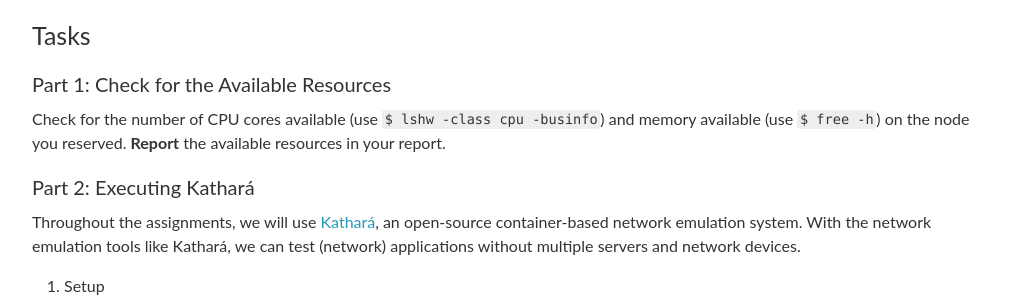
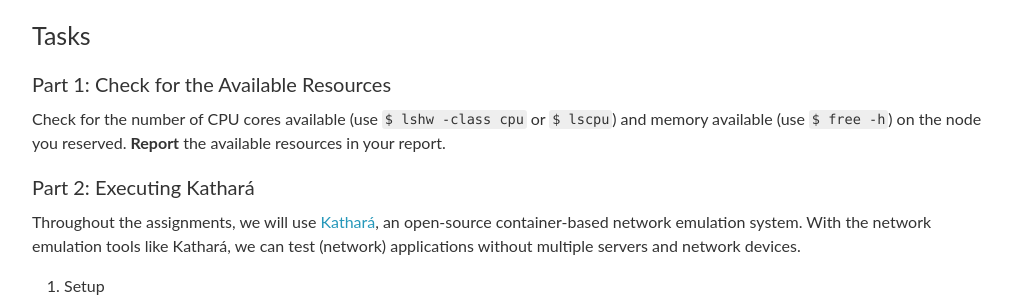
Before and after one commit to utcs356/sp25, a Jekyll site: the page built from _pages/0_cloulab_kathara.md, in a window 1280 px wide and 900 px high, scrolled down 6860 px. Shown: the part 151-451 px from the top of the window, without its empty margins (126-1152 px from the left). Built offline with Jekyll 4.4.1, drawn with Linux system fonts in a browser that asks for light colours; nearby versions of some CDN libraries; comment, search, counter and statistics services are not loaded.

Commit message:
Updates on A0

```diff
--- a/_pages/0_cloulab_kathara.md
+++ b/_pages/0_cloulab_kathara.md
@@ -85,7 +85,7 @@ Click the `List View` on that page, which opens a table where you can obtain the
 
 ### Tasks
 #### Part 1: Check for the Available Resources
-Check for the number of CPU cores available (use `$ lshw -class cpu -businfo`) and memory available (use `$ free -h`) on the node you reserved.
+Check for the number of CPU cores available (use `$ lshw -class cpu` or `$ lscpu`) and memory available (use `$ free -h`) on the node you reserved.
 **Report** the available resources in your report.
 #### Part 2: Executing Kathará
 Throughout the assignments, we will use [Kathará](https://www.kathara.org/), an open-source container-based network emulation system. With the network emulation tools like Kathará, we can test (network) applications without multiple servers and network devices.
```
